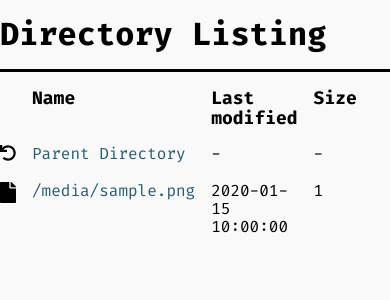
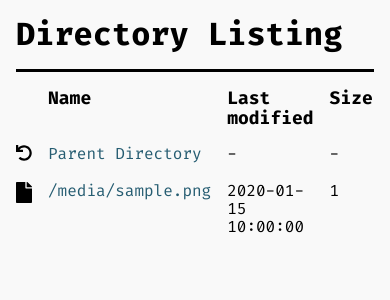
Before and after one commit to Nearata/directory-listing, a Python web app: template templates/index.html in a window 390 px wide. Shown: the top 300 px of the page. Run offline with Jinja, Linux system fonts and the light colour scheme; the template is opened without the code that fills it: most values are stand-ins (such as "Sample title", 1, 10 or a date in 2020).

Commit message:
style: adjust margin for mobile

```diff
--- a/static/directory-listing.css
+++ b/static/directory-listing.css
@@ -1,6 +1,7 @@
 body {
     font-family: "Fira Code", monospace;
     background-color: #f9f9f9;
+    margin: 0 1rem;
 }
 
 a {
```
